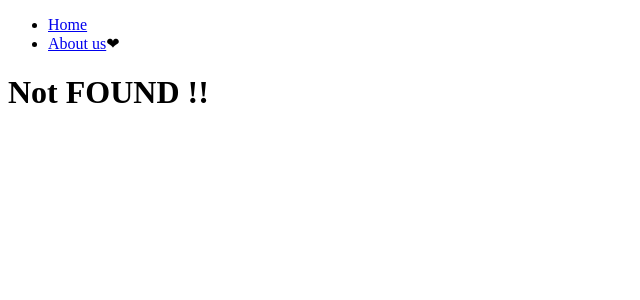
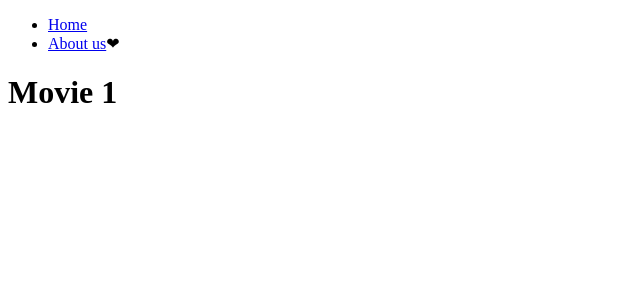
Before and after one commit to TheSungwon/NextJs14_1, a Next.js app: page /movies/1 in a window 1280 px wide. Before the commit this address had no page. Shown: the top 300 px of the page, without its empty margins (0-640 px from the left). Built offline with nearby package versions, Linux system fonts and the light colour scheme.

Commit message:
Dynamic Routes

```diff
--- /dev/null
+++ b/app/(Movie)/movies/[id]/page.tsx
@@ -0,0 +1,4 @@
+export default function Movies({ params: { id } }: { params: { id: string } }) {
+  console.log(id);
+  return <h1>Movie {id}</h1>;
+}
--- a/components/navigation.tsx
+++ b/components/navigation.tsx
@@ -4,7 +4,6 @@
 
 export default function Navigation() {
   const path = usePathname();
-  console.log(path);
   return (
     <nav>
       <ul>
```
